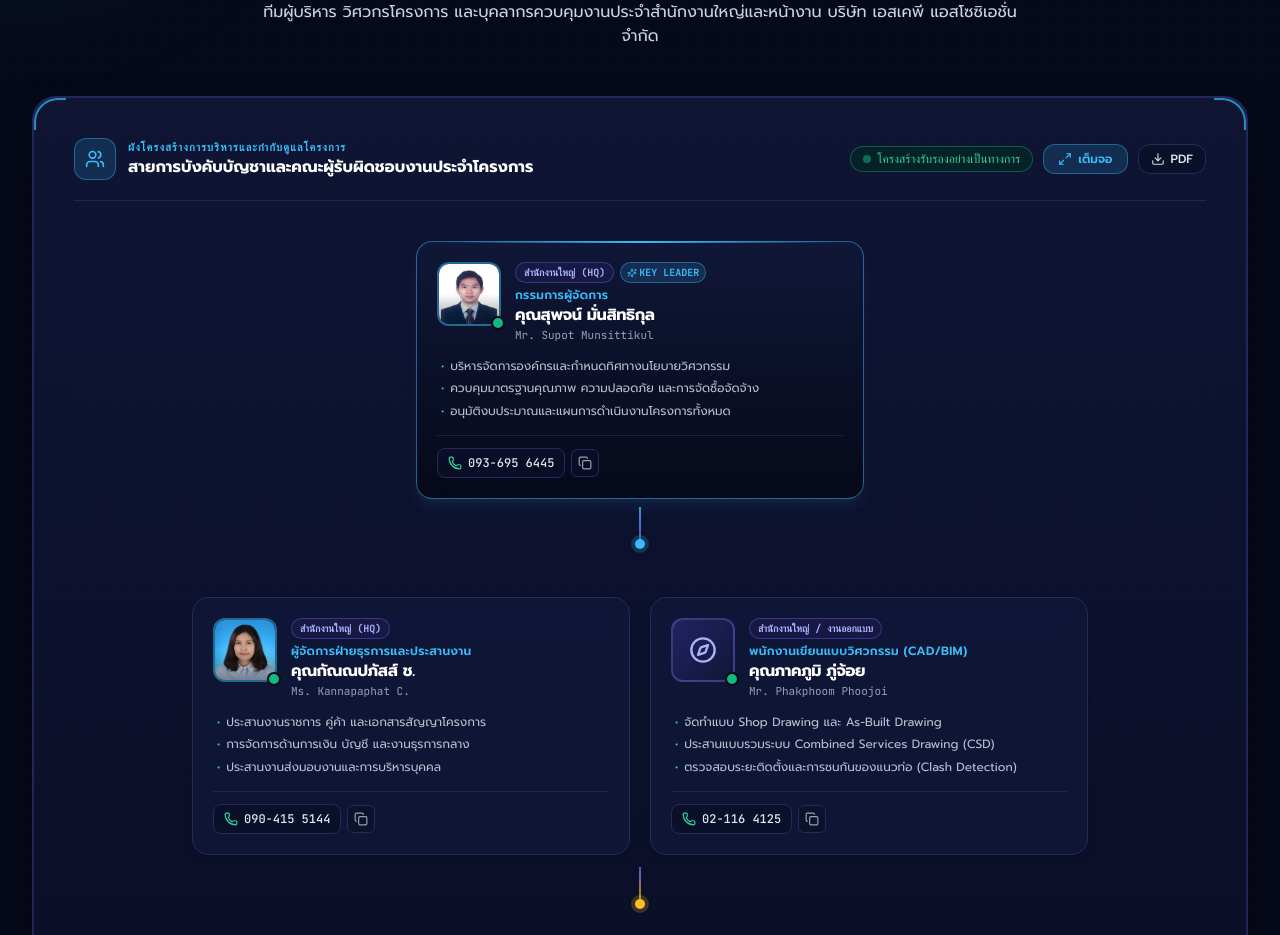
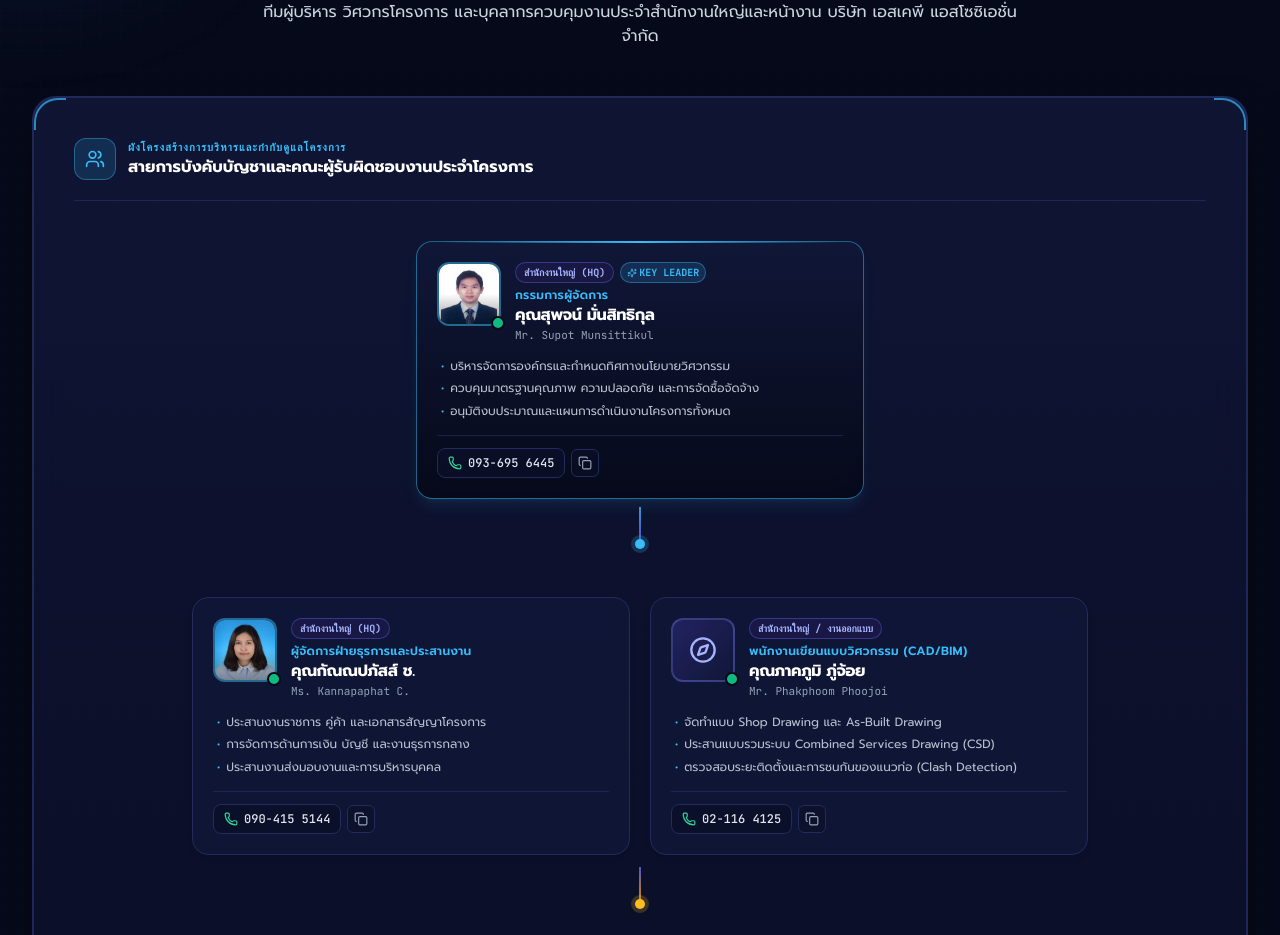
Before and after one commit to Dee0067/skp-association, a Next.js app: page / in a window 1280 px wide. Shown: the part 2280-3215 px from the top of the page. Built offline with nearby package versions, Linux system fonts and the light colour scheme.

Commit message:
refactor: remove certified structure badge, fullscreen button, and PDF button from frame inner header

```diff
--- a/src/components/SchematicExplorer.tsx
+++ b/src/components/SchematicExplorer.tsx
@@ -478,7 +478,7 @@
           <div className="absolute inset-0 bg-blueprint-dense opacity-10 rounded-3xl pointer-events-none" />
 
           {/* Organization Frame Inner Top Bar */}
-          <div className="relative z-10 flex flex-col sm:flex-row items-start sm:items-center justify-between gap-3 border-b border-skp-navy-border/80 pb-5 mb-10">
+          <div className="relative z-10 flex items-center gap-3 border-b border-skp-navy-border/80 pb-5 mb-10">
             <div className="flex items-center gap-3">
               <div className="p-2.5 rounded-xl bg-skp-cyan/15 border border-skp-cyan/40 text-skp-cyan shadow-sm">
                 <Users className="w-5 h-5" />
@@ -495,37 +495,7 @@
               </div>
             </div>
 
-            <div className="flex items-center gap-2.5 flex-wrap">
-              <span className="inline-flex items-center gap-1.5 px-3 py-1 rounded-full bg-emerald-950/60 border border-emerald-500/40 text-emerald-400 text-xs font-mono font-medium">
-                <span className="w-2 h-2 rounded-full bg-emerald-500 animate-pulse" />
-                {language === 'en' ? 'Certified Structure' : 'โครงสร้างรับรองอย่างเป็นทางการ'}
-              </span>
 
-              <button
-                type="button"
-                onClick={() => {
-                  setModalViewMode('drawing');
-                  setIsFullscreenOpen(true);
-                }}
-                className="inline-flex items-center gap-1.5 px-3.5 py-1.5 rounded-xl bg-skp-cyan/15 hover:bg-skp-cyan/25 border border-skp-cyan/40 hover:border-skp-cyan text-skp-cyan text-xs font-semibold shadow-sm transition-all"
-                title={language === 'en' ? 'Fullscreen View' : 'เปิดดูผังเต็มจอ'}
-              >
-                <Maximize2 className="w-3.5 h-3.5" />
-                <span>{language === 'en' ? 'Fullscreen' : 'เต็มจอ'}</span>
-              </button>
-
-              <a
-                href="/organization/skp-organization-chart.pdf"
-                download="SKP-Organization-and-Key-Personnel.pdf"
-                target="_blank"
-                rel="noopener noreferrer"
-                className="inline-flex items-center gap-1.5 px-3 py-1.5 rounded-xl bg-skp-navy-deep/80 hover:bg-skp-navy-light border border-skp-navy-border hover:border-slate-400/40 text-slate-200 hover:text-white text-xs font-medium transition-all"
-                title={language === 'en' ? 'Download PDF' : 'ดาวน์โหลด PDF'}
-              >
-                <Download className="w-3.5 h-3.5 text-slate-300" />
-                <span>PDF</span>
-              </a>
-            </div>
           </div>
 
           {/* ORGANIZATIONAL HIERARCHY TREE */}
```
